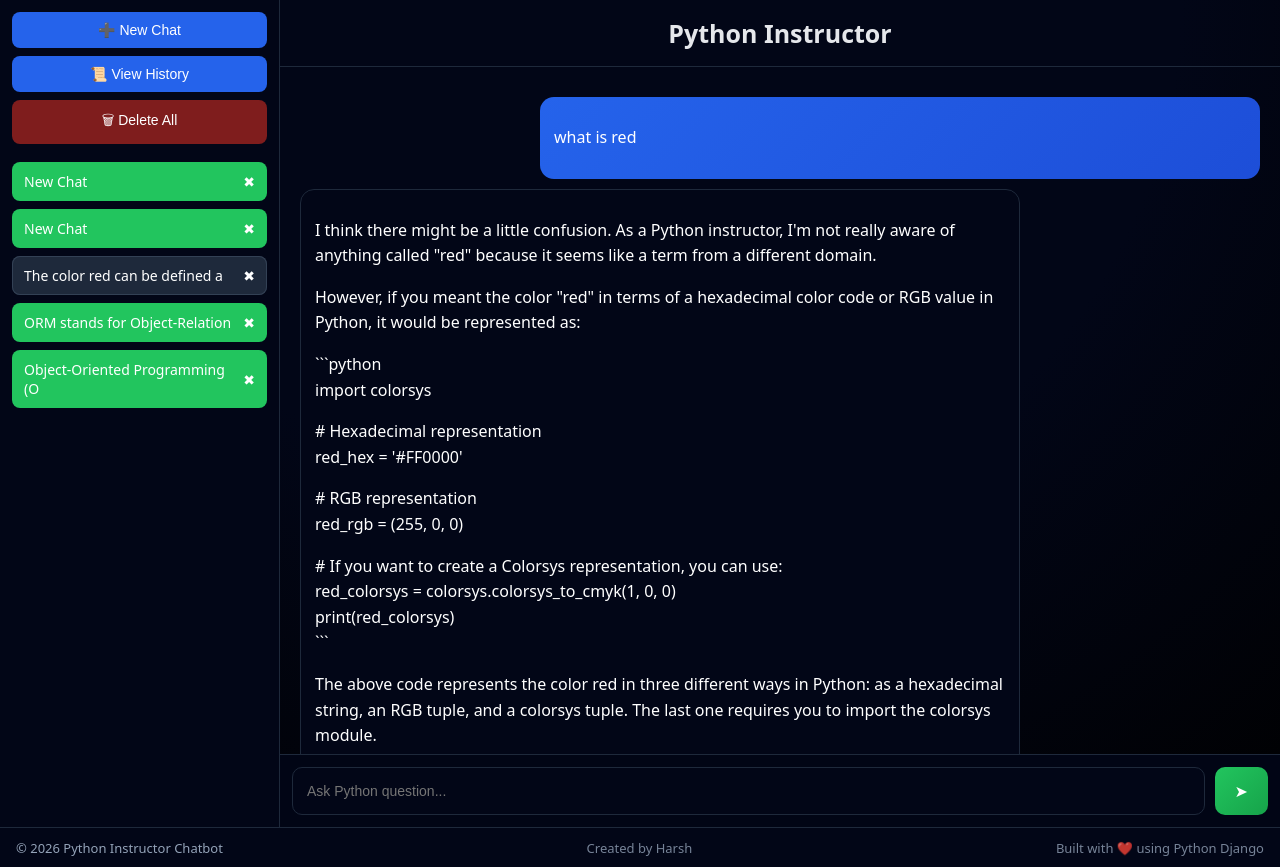
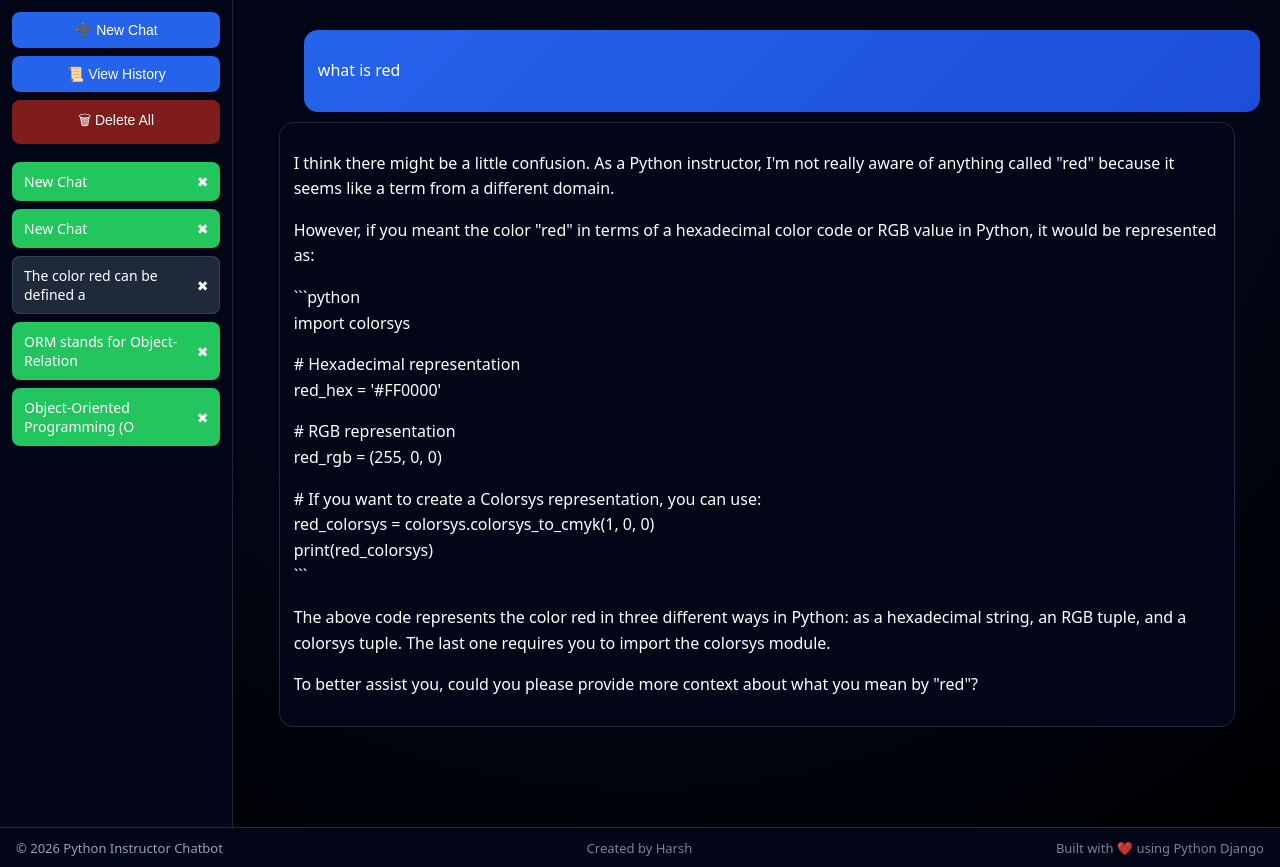
Before and after one commit to Harshahir100/python-instructor-bot, a Django app: page /?c=2f42e99e-07b7-49c1-ac00-3392b0c1f358 in a window 1280 px wide. Run offline with Django 5.2, Linux system fonts and the light colour scheme; data comes from the database, SQL or seed files in the repository; both versions use the stored data as it was after the commit; some libraries are stand-ins or nearby versions.

Commit message:
Auto-create chat on page load and UX fix

```diff
--- a/chatbot/static/style.css
+++ b/chatbot/static/style.css
@@ -12,11 +12,10 @@
   }
 
   /* LAYOUT */
-  .app {
-    display: flex;
-    height: 100vh;
-  }
-
+.app {
+  display: flex;
+  min-height: calc(100vh - 40px); /* footer height */
+}
   /* SIDEBAR */
   .sidebar {
     width: 280px;
@@ -115,26 +114,16 @@
   }
 
   /* CHAT AREA */
-  .chat-area {
-    flex: 1;
-    display: flex;
-    flex-direction: column;
-  }
+
 
   /* MESSAGES */
-  #messages {
-    flex: 1;
-    padding: 20px;
-    overflow-y: auto;
-    scroll-behavior: smooth;
-  }
 
   .user,
   .bot {
     margin: 10px 0;
     padding: 12px 14px;
     border-radius: 14px;
-    max-width: 75%;
+    width: 95%;
     line-height: 1.6;
     word-wrap: break-word;
   }
@@ -151,15 +140,6 @@
     color: #fff;
   }
 
-  /* INPUT */
-  .input-box {
-    display: flex;
-    padding: 12px;
-    background: rgba(2, 6, 23, .95);
-    backdrop-filter: blur(8px);
-    border-top: 1px solid #1e293b;
-    gap: 10px;
-  }
 
   .input-1 {
     flex: 1;
@@ -255,6 +235,8 @@
   padding: 0 16px;
 }
 
+
+
 .footer-right {
   opacity: 0.8;
 }
@@ -270,7 +252,132 @@
   }
 }
 
-.app {
+
+.history-page h3 {
+  margin-bottom: 8px;
+  color: #e5e7eb;
+}
+
+.history-page .user,
+.history-page .bot {
+  max-width: 100%;
+}
+
+
+
+/* Code font */
+pre code {
+  font-family: 'JetBrains Mono', monospace;
+  font-size: 13px;
+}
+
+body {
+  overflow-x: hidden;
+}
+
+
+.history-page {
+  flex: 1;
+  overflow-y: auto;
+  padding-bottom: 80px; /* footer space */
+}
+
+.history-link {
+  text-decoration: none;
+  color: inherit;
+  display: block;
+}
+
+
+
+.history-page .user,
+.history-page .bot {
+  max-width: 100%;
+}
+
+.bot,
+.user {
+  word-break: break-word;
+  overflow-wrap: anywhere;
+}
+
+pre {
+  max-width: 100%;
+  overflow-x: auto;
+  white-space: pre-wrap;      /* wrap long lines */
+  word-break: break-word;
+  border-radius: 12px;
+}
+
+
+/* History page preview */
+.history-preview {
+  background: #020617;
+  border: 1px solid #1e293b;
+  border-radius: 14px;
+  padding: 14px;
+  margin-top: 10px;
+  transition: background 0.2s ease, transform 0.2s ease;
+
+  /* text limit */
+  overflow: hidden;
+  display: -webkit-box;
+  -webkit-line-clamp: 3; /* show only 3 lines */
+  -webkit-box-orient: vertical;
+}
+.history-link:hover .history-preview {
+  background: #020617cc;
+  transform: translateY(-2px);
+}
+
+.history-preview.user {
+  color: #93c5fd;
+}
+
+.history-preview.bot {
+  color: #a7f3d0;
+}
+
+
+.read-more {
+  font-size: 12px;
+  color: #60a5fa;
+  margin-top: 8px;
+}
+/* Remove code block style in history */
+.history-preview,
+.history-preview * {
+  word-break: break-word;
+  overflow-wrap: anywhere;
+}
+
+.chat-area {
+  position: relative;
+  height: calc(100vh - 40px); /* footer */
   display: flex;
-  height: calc(100vh - 40px);
+  flex-direction: column;
+  width: 100%;
+  justify-content: center;
 }
+
+.messages {
+  flex: 1;
+  overflow-y: auto;
+  padding: 20px;
+  padding-bottom: 90px;
+  justify-items: center;
+
+}
+
+/* Separate input component */
+.input-box {
+  position: sticky;
+  bottom: 0;
+  background: #020617;
+  border-top: 1px solid #1e293b;
+  padding: 12px;
+  display: flex;
+  gap: 10px;
+  z-index: 20;
+  margin: 0px 40px;
+}
--- a/chatbot/templates/index.html
+++ b/chatbot/templates/index.html
@@ -45,24 +45,13 @@
 
       <!-- CHAT -->
       <div class="chat-area">
-        <h1 class="page-title">Python Instructor</h1>
-
-        <div id="messages">
+        <div id="messages" class="messages">
           {% for m in messages %}
           <div class="{{ m.role }}">{{ m.content|linebreaks }}</div>
           {% endfor %}
         </div>
 
-        {% if active %}
-        <div class="input-box">
-          <input
-            class="input-1"
-            id="input"
-            placeholder="Ask Python question..."
-          />
-          <button class="send-btn" onclick="send('{{ active.id }}')">➤</button>
-        </div>
-        {% endif %}
+        {% if active %} {% include "/chat_input.html" %} {% endif %}
       </div>
     </div>
 
@@ -70,9 +59,7 @@
     <footer class="app-footer">
       <span>© 2026 Python Instructor Chatbot</span>
       <span class="footer-right"> Created by Harsh </span>
-      <span class="footer-right">
-        Built with ❤️ using Python Django
-      </span>
+      <span class="footer-right"> Built with ❤️ using Python Django </span>
     </footer>
   </body>
 </html>
--- a/chatbot/views.py
+++ b/chatbot/views.py
@@ -29,11 +29,11 @@
     messages = []
 
     if active_id:
-        active_conversation = Conversation.objects.get(id=active_id)
-        messages = active_conversation.messages.all().order_by("created_at")
-    else:
-        # 🔥 AUTO CREATE NEW CHAT
-        active_conversation = Conversation.objects.create()
+        try:
+            active_conversation = Conversation.objects.get(id=active_id)
+            messages = active_conversation.messages.all().order_by("created_at")
+        except Conversation.DoesNotExist:
+            active_conversation = None
 
     return render(request, "index.html", {
         "conversations": conversations,
```
Also changed, not shown: chatbot/templates/chat_input.html (added, +11 -0 lines), chatbot/templates/history_all.html (+13 -15 lines), db.sqlite3.
